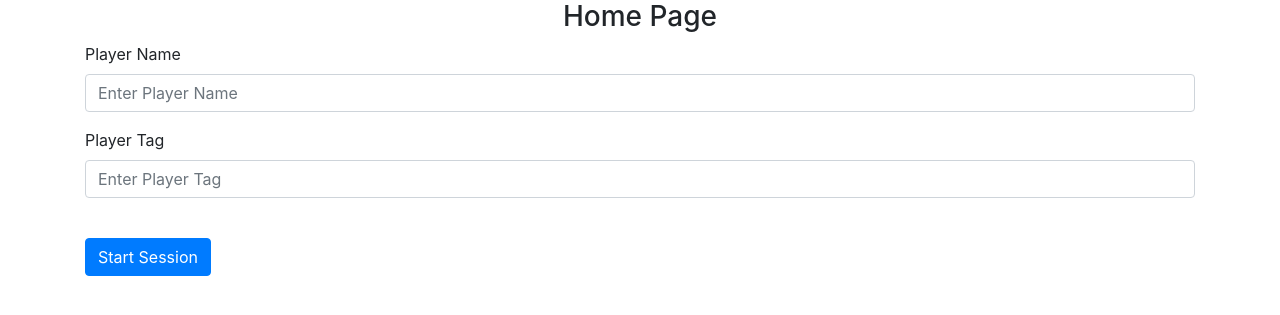
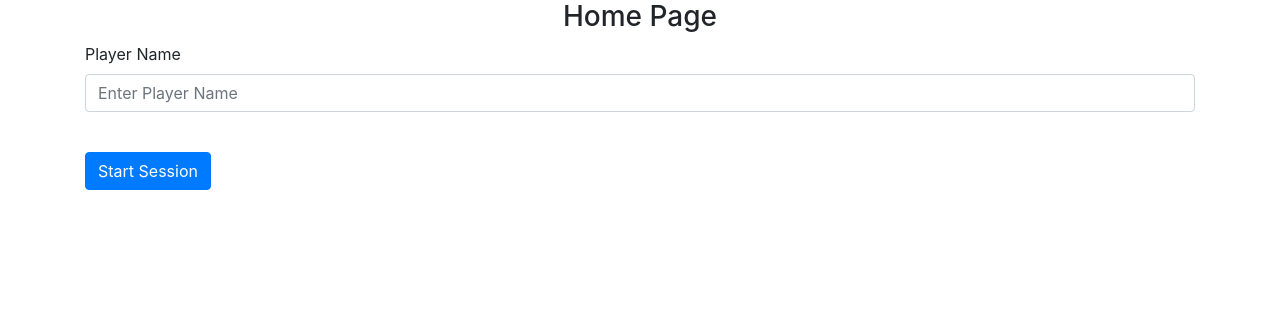
Before and after one commit to JakubSM99/Recruitment-tasks, a Flask app: page / in a window 1280 px wide. Shown: the part 56-371 px from the top of the page. Run offline with Flask 2, Linux system fonts and the light colour scheme; some libraries are stand-ins or nearby versions.

Commit message:
removing tag

```diff
--- a/TERMNET/website/auth.py
+++ b/TERMNET/website/auth.py
@@ -41,4 +41,4 @@ def game():
 @login_required
 def quit():
     logout_user()
-    return render_template("home.html")
+    return redirect(url_for('views.home'))
--- a/TERMNET/website/models.py
+++ b/TERMNET/website/models.py
@@ -13,5 +13,4 @@ class Game(db.Model):
 class Session(db.Model, UserMixin):
     id = db.Column(db.Integer, primary_key = True)
     PlayerName = db.Column(db.String(100))
-    PlayerTag = db.Column(db.String(10))
     Kreds = db.Column(db.Integer)
--- a/TERMNET/website/templates/home.html
+++ b/TERMNET/website/templates/home.html
@@ -15,16 +15,6 @@
             placeholder="Enter Player Name"
         />
     </div>
-    <div class="form-group">
-        <label for="PlayerTag">Player Tag</label>
-        <input
-            type="PlayerTag"
-            class="form-control"
-            id="PlayerTag"
-            name="PlayerTag"
-            placeholder="Enter Player Tag"
-        />
-    </div>
     <br />
     <button type="submit" class="btn btn-primary">Start Session</button>
 </form>
--- a/TERMNET/website/views.py
+++ b/TERMNET/website/views.py
@@ -1,3 +1,4 @@
+from ast import If
 import re
 from flask import Blueprint, render_template, request, flash, redirect, url_for
 from . models import Session
@@ -11,7 +12,6 @@ views = Blueprint('views', __name__)
 def home():
     if request.method == 'POST':
         PlayerName = request.form.get('PlayerName')
-        PlayerTag = request.form.get('PlayerTag')
         player = Session.query.filter_by(PlayerName=PlayerName).first()
         if len(PlayerName) < 4:
             flash('Your Name must be greater then 3 characters', category='error')
@@ -23,14 +23,14 @@ def home():
             flash('Your Tag must be greater then 1 character', category='error')
         elif PlayerTag.isnumeric() == False:
             flash('Your Tag must be a number', category='error')
-        elif player and player.PlayerName == PlayerName:
-            flash('This player already exist, change your Tag or Name!', category='error')
+        elif (player):
+            flash('This Player exists, change your name', category='error')
         else:
             new_player = Session(PlayerName=PlayerName, PlayerTag=PlayerTag)
             db.session.add(new_player)
             db.session.commit()
             login_user(new_player, remember=False)
-            flash('Welcome to the game ' + PlayerName +'#' + PlayerTag, category='success')
+            flash('Welcome to the game ' + PlayerName , category='success')
             return redirect(url_for('auth.session'))
 
     return render_template("home.html")
```
Also changed, not shown: TERMNET/website/database.db (deleted).
